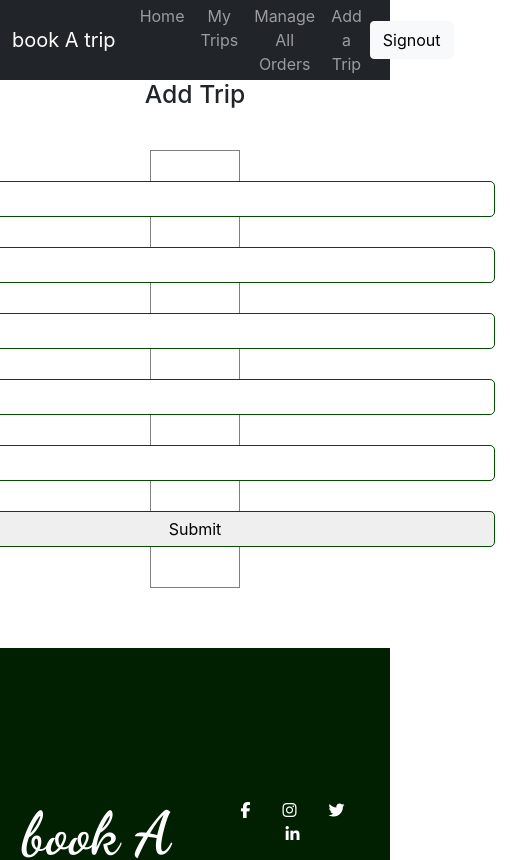
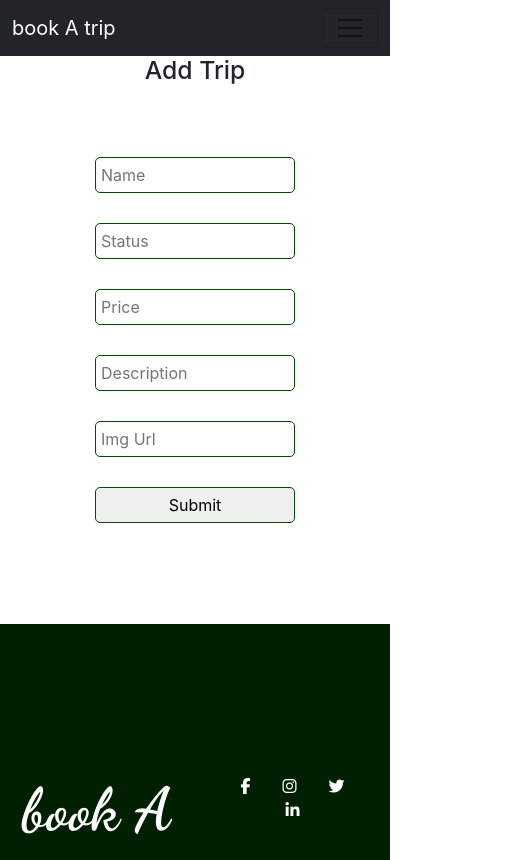
Before and after one commit to Tasnimmostari19/tourism-or-delivery-website-client-side, a React (Create React App) app: page /addtrip in a window 390 px wide. Shown: the top 860 px of the page, 510 px wide, since content can reach past the window. Built offline with nearby package versions, Linux system fonts and the light colour scheme; no server answers; sample sign-in values are in the browser's storage.

Commit message:
responsive added

```diff
--- a/public/index.html
+++ b/public/index.html
@@ -18,7 +18,9 @@
   <link rel="preconnect" href="https://fonts.gstatic.com" crossorigin>
   <link href="https://fonts.googleapis.com/css2?family=Dancing+Script:wght@700&display=swap" rel="stylesheet">
 
-
+  <script src="https://cdn.jsdelivr.net/npm/bootstrap@5.1.3/dist/js/bootstrap.bundle.min.js"
+    integrity="sha384-ka7Sk0Gln4gmtz2MlQnikT1wXgYsOg+OMhuP+IlRH9sENBO0LRn5q+8nbTov4+1p"
+    crossorigin="anonymous"></script>
 
   <!-- font awsome -->
   <script src="https://kit.fontawesome.com/370fb0e075.js" crossorigin="anonymous"></script>
@@ -28,9 +30,7 @@
   <link href="https://cdn.jsdelivr.net/npm/bootstrap@5.1.3/dist/css/bootstrap.min.css" rel="stylesheet"
     integrity="sha384-1BmE4kWBq78iYhFldvKuhfTAU6auU8tT94WrHftjDbrCEXSU1oBoqyl2QvZ6jIW3" crossorigin="anonymous">
 
-  <script src="https://cdn.jsdelivr.net/npm/bootstrap@5.1.3/dist/js/bootstrap.bundle.min.js"
-    integrity="sha384-ka7Sk0Gln4gmtz2MlQnikT1wXgYsOg+OMhuP+IlRH9sENBO0LRn5q+8nbTov4+1p"
-    crossorigin="anonymous"></script>
+
 
 
   <link rel="manifest" href="%PUBLIC_URL%/manifest.json" />
--- /dev/null
+++ b/src/Pages/AddTrip/AddTrip.css
@@ -0,0 +1,7 @@
+.add-trip-form input{
+    width: 200px;
+
+}
+.add-trip-form{
+    border: 1px solid white;
+}
--- a/src/Pages/AddTrip/AddTrip.js
+++ b/src/Pages/AddTrip/AddTrip.js
@@ -1,5 +1,6 @@
 import React from 'react';
 import { useForm } from "react-hook-form";
+import './AddTrip.css'
 
 const AddTrip = () => {
 
@@ -36,7 +37,7 @@ const AddTrip = () => {
     return (
         <div>
             <h2>Add Trip</h2>
-            <form className='order-form' onSubmit={handleSubmit(onSubmit)}>
+            <form className='order-form add-trip-form' onSubmit={handleSubmit(onSubmit)}>
                 {/* defaultValue={user.name} */}
                 <input placeholder="Name" {...register("name")} />
                 <input placeholder="Status" {...register("status")} />
--- a/src/Pages/Home/Home/Home.js
+++ b/src/Pages/Home/Home/Home.js
@@ -8,9 +8,11 @@ import Reviews from '../Reviews/Reviews/Reviews';
 
 const Home = () => {
 
+
     return (
         <div>
             {/* <Spinner animation="grow" variant="dark" /> */}
+
             <Banner></Banner>
             <Plans></Plans>
             <Reviews></Reviews>
--- a/src/Pages/Shared/Header/Header.js
+++ b/src/Pages/Shared/Header/Header.js
@@ -10,13 +10,20 @@ const Header = () => {
     console.log(user);
     return (
         <div>
-            <Navbar style={{ height: '80px' }} bg="dark" variant="dark" sticky="top">
+
+
+
+
+
+
+
+            <Navbar bg="dark" expand="lg">
                 <Container>
-                    <Navbar.Brand as={Link} to="/home">book A trip</Navbar.Brand>
+                    <Navbar.Brand as={Link} to="/home" style={{ color: 'white' }}>book A trip</Navbar.Brand>
+                    <Navbar.Toggle aria-controls="basic-navbar-nav" />
+                    <Navbar.Collapse id="basic-navbar-nav">
                         <Nav className="me-auto">
                             <Nav.Link as={Link} to="/home">Home</Nav.Link>
-
-
                             {user?.email ?
                                 <Nav.Link as={Link} to="/mytrips">My Trips</Nav.Link>
                                 :
@@ -33,8 +40,8 @@ const Header = () => {
                                 <></>
                             }
 
+
                         </Nav>
-                    <Navbar.Collapse className="justify-content-end">
                         {user?.email ?
                             <Button onClick={logOut} variant="light">Signout</Button> :
                             <Nav.Link as={Link} to="/login">Signin</Nav.Link>}
@@ -44,7 +51,13 @@ const Header = () => {
                     </Navbar.Collapse>
                 </Container>
             </Navbar>
+
+
+
         </div>
+
+
+
     );
 };
 
```
Also changed, not shown: src/Pages/Home/Plans/Plans/Plans.js (+9 -1 lines). Lines whose indentation alone changed are shown as unchanged.
